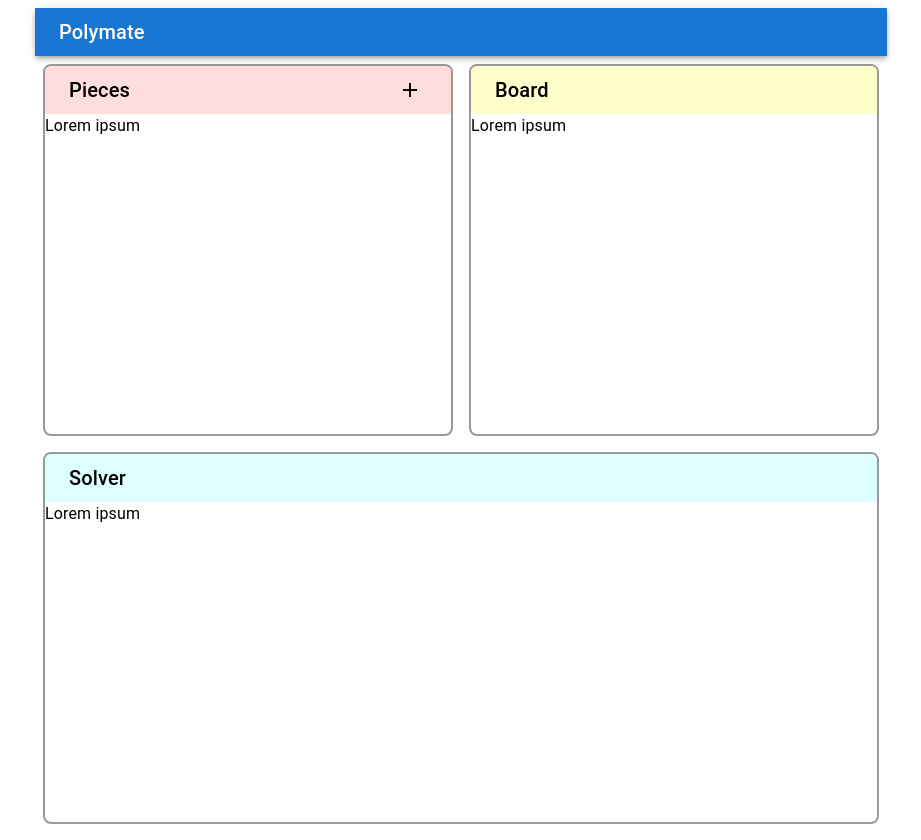
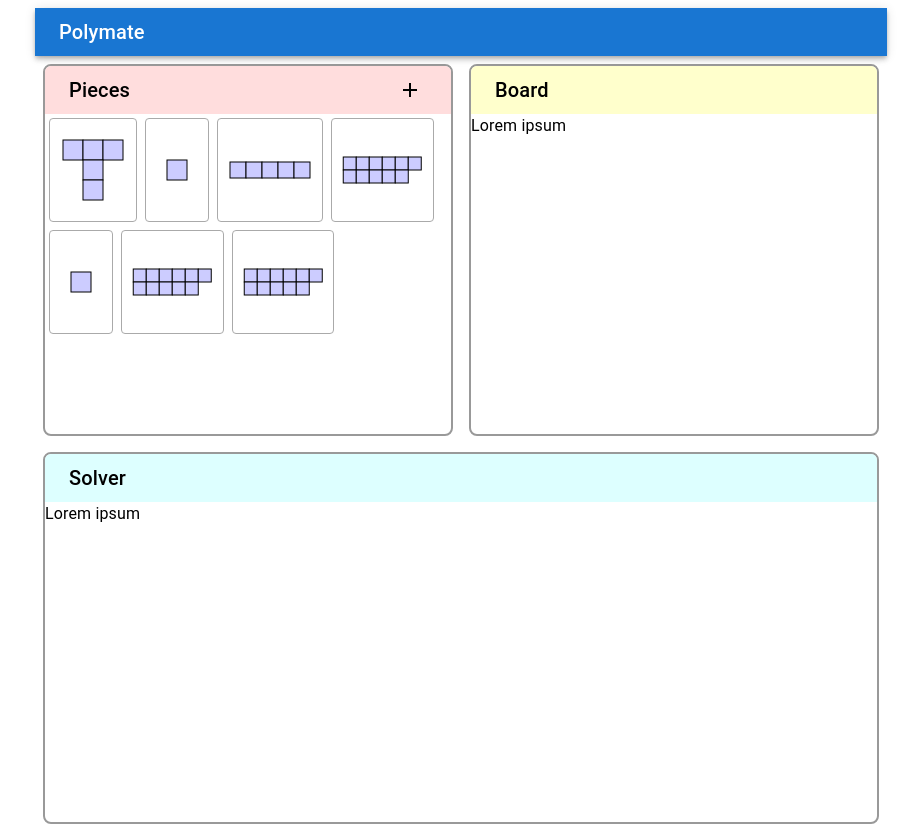
Before and after one commit to semiexp/polymate-ui, a React (Vite) app: page / in a window 1280 px wide. Shown: the whole page, without its empty margins (179-1100 px from the left). Built offline with nearby package versions, Linux system fonts and the light colour scheme.

Commit message:
piece preview

```diff
--- a/src/App.tsx
+++ b/src/App.tsx
@@ -4,6 +4,9 @@ import AppBar from "@mui/material/AppBar";
 import Container from "@mui/material/Container";
 import Toolbar from "@mui/material/Toolbar";
 import Typography from "@mui/material/Typography";
+
+import { ShapePreview } from "./ShapePreview";
+import { PiecesManager } from "./PiecesManager";
 
 // import "./App.css";
 
@@ -25,37 +28,7 @@ function App() {
 
       <Grid container spacing={0}>
         <Grid item xs={6}>
-          <Box
-            sx={{
-              border: 2,
-              borderColor: "#999999",
-              margin: 1,
-              borderRadius: 2,
-              overflow: "hidden",
-            }}
-          >
-            <Toolbar variant="dense" sx={{ backgroundColor: "#ffdddd" }}>
-              <Typography
-                variant="h6"
-                color="inherit"
-                component="div"
-                sx={{ flexGlow: 1 }}
-              >
-                Pieces
-              </Typography>
-              <IconButton
-                size="small"
-                edge="start"
-                color="inherit"
-                sx={{ marginLeft: "auto" }}
-              >
-                <Add />
-              </IconButton>
-            </Toolbar>
-            <Box sx={{ overflowY: "scroll", height: "320px" }}>
-              <Typography>Lorem ipsum</Typography>
-            </Box>
-          </Box>
+          <PiecesManager />
         </Grid>
         <Grid item xs={6}>
           <Box
--- /dev/null
+++ b/src/PiecesManager.tsx
@@ -0,0 +1,93 @@
+import { Add } from "@mui/icons-material";
+import {
+  Box,
+  Grid,
+  Toolbar,
+  Typography,
+  IconButton,
+  Button,
+} from "@mui/material";
+
+import { ShapePreview } from "./ShapePreview";
+
+export const PiecesManager = () => {
+  const shapes = [
+    [
+      [
+        [1, 1, 1],
+        [0, 1, 0],
+        [0, 1, 0],
+      ],
+    ],
+    [[[1]]],
+    [[[1, 1, 1, 1, 1]]],
+    [
+      [
+        [1, 1, 1, 1, 1, 1],
+        [1, 1, 1, 1, 1, 0],
+      ],
+    ],
+    [[[1]]],
+    [
+      [
+        [1, 1, 1, 1, 1, 1],
+        [1, 1, 1, 1, 1, 0],
+      ],
+    ],
+    [
+      [
+        [1, 1, 1, 1, 1, 1],
+        [1, 1, 1, 1, 1, 0],
+      ],
+    ],
+  ];
+
+  return (
+    <Box
+      sx={{
+        border: 2,
+        borderColor: "#999999",
+        margin: 1,
+        borderRadius: 2,
+        overflow: "hidden",
+      }}
+    >
+      <Toolbar variant="dense" sx={{ backgroundColor: "#ffdddd" }}>
+        <Typography
+          variant="h6"
+          color="inherit"
+          component="div"
+          sx={{ flexGlow: 1 }}
+        >
+          Pieces
+        </Typography>
+        <IconButton
+          size="small"
+          edge="start"
+          color="inherit"
+          sx={{ marginLeft: "auto" }}
+        >
+          <Add />
+        </IconButton>
+      </Toolbar>
+      <Box sx={{ overflowY: "scroll", height: "320px" }}>
+        <Grid container spacing={0}>
+          {shapes.map((shape, index) => (
+            <Grid item xs="auto" key={index}>
+              <Button sx={{ border: 1, borderColor: "#aaaaaa", margin: 0.5 }}>
+                <ShapePreview
+                  shape={shape}
+                  color="#ccccff"
+                  maxGridSize={20}
+                  height={90}
+                  maxWidth={90}
+                  padding={0.5}
+                />
+              </Button>
+            </Grid>
+          ))}
+        </Grid>{" "}
+      </Box>
+    </Box>
+  );
+};
--- /dev/null
+++ b/src/ShapePreview.tsx
@@ -0,0 +1,56 @@
+export type ShapePreviewProps = {
+  shape: number[][][];
+  color: string;
+  maxGridSize: number;
+  padding: number;
+
+  height: number;
+  maxWidth: number;
+};
+
+export const ShapePreview = (props: ShapePreviewProps) => {
+  const { shape, color, maxGridSize, padding, height, maxWidth } = props;
+
+  const sizeZ = shape.length;
+  const sizeY = shape[0].length;
+  const sizeX = shape[0][0].length;
+
+  if (sizeZ !== 1) {
+    throw new Error("TODO: support sizeZ > 1");
+  }
+
+  const gridSize = Math.min(
+    maxGridSize,
+    Math.floor(height / (sizeY + padding)),
+    Math.floor(maxWidth / (sizeX + padding)),
+  );
+  const width = gridSize * (sizeX + padding);
+
+  const offsetX = (width - gridSize * sizeX) * 0.5;
+  const offsetY = (height - gridSize * sizeY) * 0.5;
+
+  const items = [];
+  for (let y = 0; y < sizeY; ++y) {
+    for (let x = 0; x < sizeX; ++x) {
+      if (shape[0][y][x] === 1) {
+        items.push(
+          <rect
+            key={`0,${y},${x}`}
+            x={x * gridSize + offsetX}
+            y={y * gridSize + offsetY}
+            width={gridSize}
+            height={gridSize}
+            fill={color}
+            stroke="black"
+          />,
+        );
+      }
+    }
+  }
+
+  return (
+    <svg height={height} width={width}>
+      {items}
+    </svg>
+  );
+};
```
